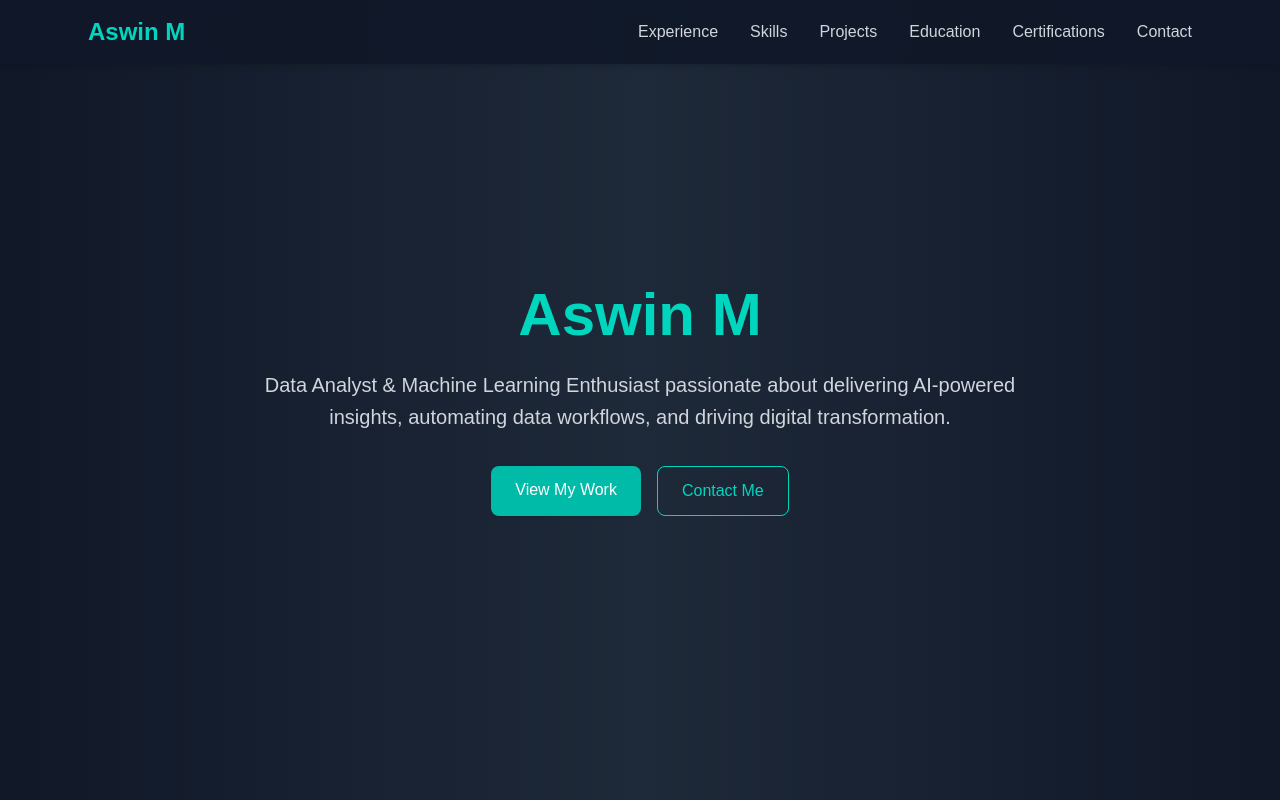
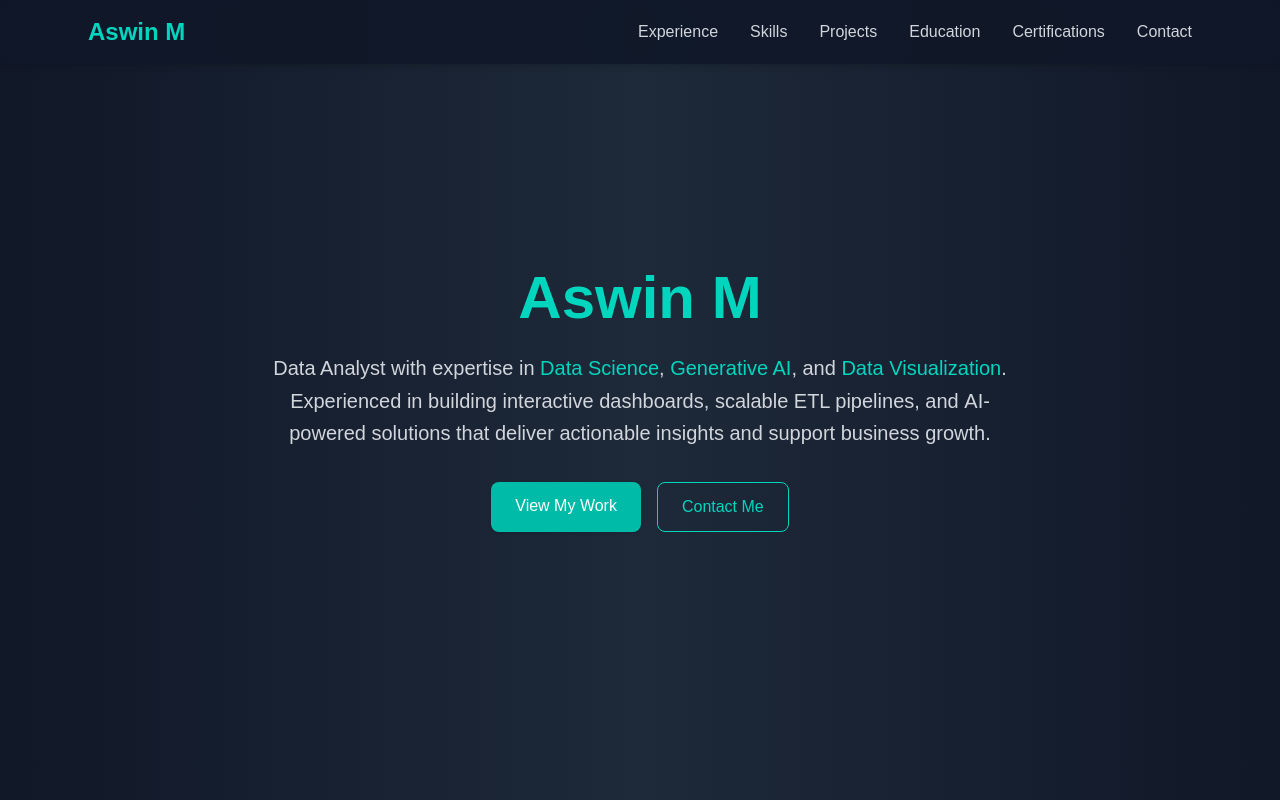
Before and after one commit to aswin1019/Aswin-Portfolio, a React (Vite) app: page / in a window 1280 px wide. Shown: the top 800 px of the page. Built offline with nearby package versions, Linux system fonts and the light colour scheme.

Commit message:
add hero update

```diff
--- a/src/components/Hero.jsx
+++ b/src/components/Hero.jsx
@@ -16,10 +16,17 @@ export default function Hero() {
         <h1 className="text-5xl md:text-6xl font-heading font-bold mb-6">
           <span className="text-teal-400">Aswin M</span>
         </h1>
+
         <p className="text-lg md:text-xl text-gray-300 mb-8 leading-relaxed">
-          Data Analyst & Machine Learning Enthusiast passionate about delivering
-          AI-powered insights, automating data workflows, and driving digital
-          transformation.
+          Data Analyst with expertise in{" "}
+          <span className="text-teal-400 font-medium">Data Science</span>,{" "}
+          <span className="text-teal-400 font-medium">Generative AI</span>, and{" "}
+          <span className="text-teal-400 font-medium">Data Visualization</span>.
+          Experienced in building{" "}
+          <span className="font-medium">interactive dashboards</span>,{" "}
+          <span className="font-medium">scalable ETL pipelines</span>, and{" "}
+          <span className="font-medium">AI-powered solutions</span> that deliver
+          actionable insights and support business growth.
         </p>
 
         <div className="flex justify-center gap-4">
```
